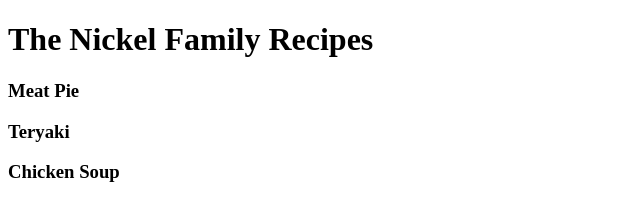
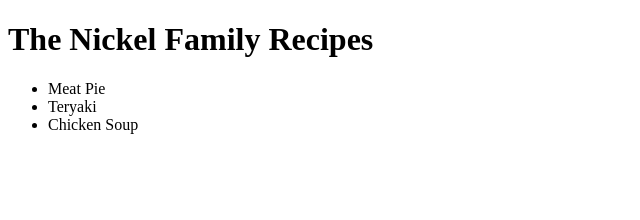
Before and after one commit to tanickel1/Recipes, a plain HTML site: page index.html in a window 1280 px wide. Shown: the whole page, without its empty margins (0-640 px from the left). Drawn offline with Linux system fonts and the light colour scheme.

Commit message:
turned recipies into unordered list

```diff
--- a/index.html
+++ b/index.html
@@ -8,8 +8,10 @@
 </head>
 <body>
     <h1>The Nickel Family Recipes</h1>
-    <h3>Meat Pie</h3>
-    <h3>Teryaki</h3>
-    <h3>Chicken Soup</h3>
+    <ul>
+        <li>Meat Pie</li>
+        <li>Teryaki</li>
+        <li>Chicken Soup</li>
+    </ul>
 </body>
 </html>
```
